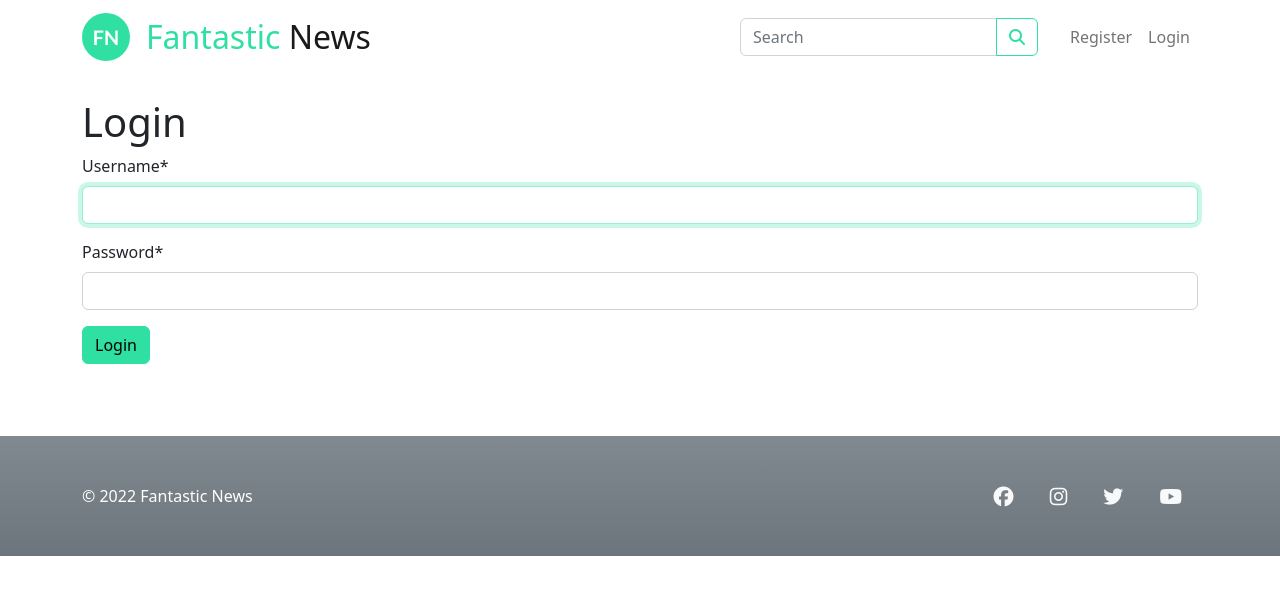
After one commit to Cushione/fantastic-news, a Django app: page /login in a window 1280 px wide. The commit adds this page. Shown: the top 595 px of the page. Run offline with Django 3.2, Linux system fonts and the light colour scheme; style sheets or scripts are compiled from the project's sources; parts of the project's set-up code (start-up, migrations or seed data) failed here and were passed over; some libraries are stand-ins or nearby versions.

Commit message:
Implement login

```diff
--- /dev/null
+++ b/member/templates/login.html
@@ -0,0 +1,11 @@
+{% extends "base.html" %}
+{% load crispy_forms_tags %}
+
+{% block content %}
+<h1>Login</h1>
+<form method="POST">
+    {% csrf_token %}
+	{{ login_form | crispy }}
+    <button class="btn btn-primary" type="submit">Login</button>
+</form>
+{%endblock%}
--- a/member/urls.py
+++ b/member/urls.py
@@ -4,6 +4,7 @@ from . import views
 app_name = 'member'
 
 urlpatterns = [
+    path("login", views.login_request, name="login"),
     path("register", views.register_request, name="register"),
     path("logout", views.logout_request, name="logout")
 ]
--- a/member/views.py
+++ b/member/views.py
@@ -1,7 +1,23 @@
 from django.shortcuts import render, redirect
 from .forms import RegisterForm
-from django.contrib.auth import login, logout
+from django.contrib.auth import login, logout, authenticate
+from django.contrib.auth.forms import AuthenticationForm
 from django.contrib import messages
+
+def login_request(request):
+    form = AuthenticationForm()
+    if request.method == "POST":
+        form = AuthenticationForm(request, data=request.POST)
+        if form.is_valid():
+            username = form.cleaned_data.get('username')
+            password = form.cleaned_data.get('password')
+            user = authenticate(username=username, password=password)
+            if user is not None:
+                login(request, user)
+                messages.info(request, f"You are now logged in as {username}.")
+                return redirect("news:home")
+        messages.error(request, "Invalid username or password.")
+    return render(request, template_name="login.html", context={"login_form":form})
 
 def register_request(request):
     form = RegisterForm()
--- a/templates/header.html
+++ b/templates/header.html
@@ -28,7 +28,7 @@
                     <a class="nav-link" href="/register">Register</a>
                 </li>
                 <li class="nav-item">
-                    <a class="nav-link" href="#">Login</a>
+                    <a class="nav-link" href="/login">Login</a>
                 </li>
                 {% endif %}
             </ul>
```
